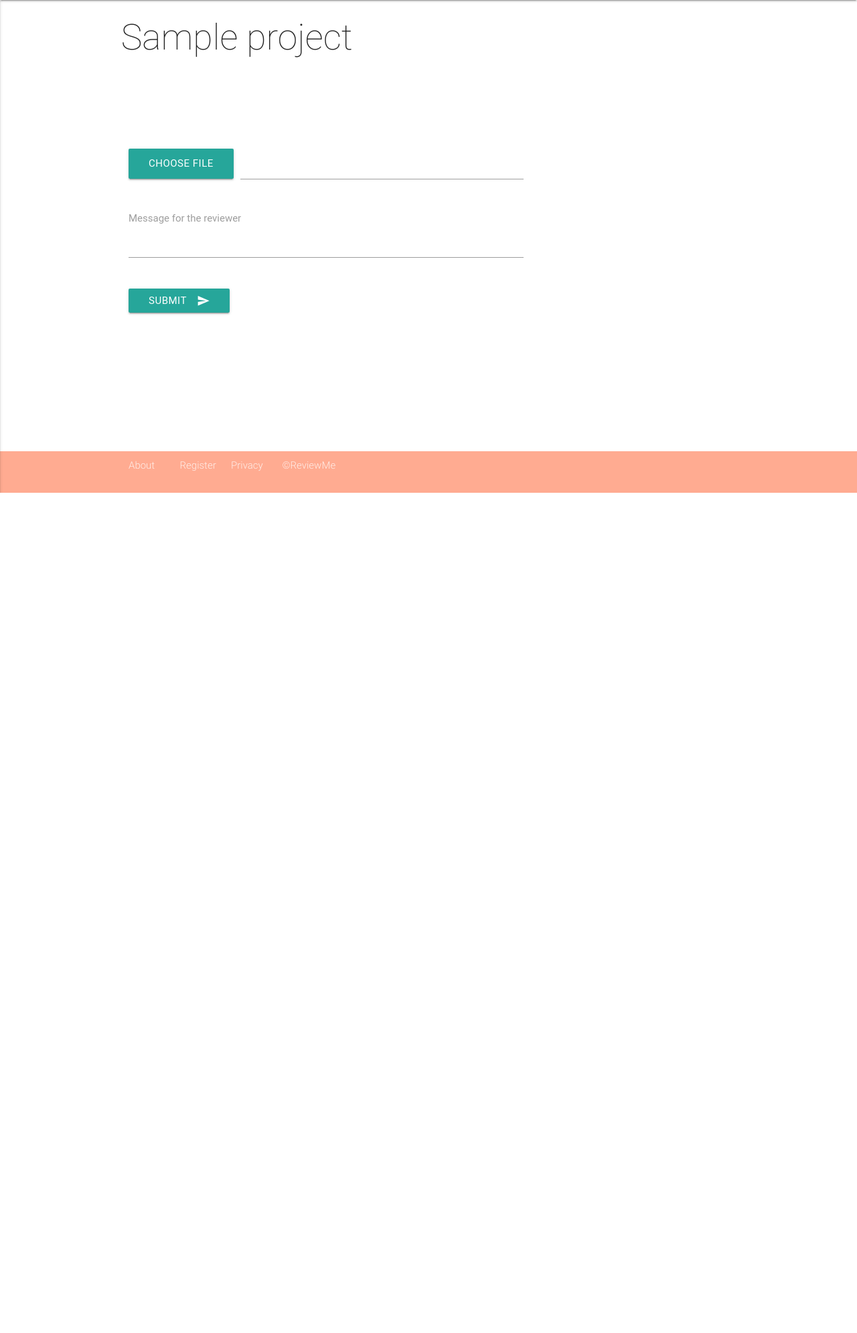
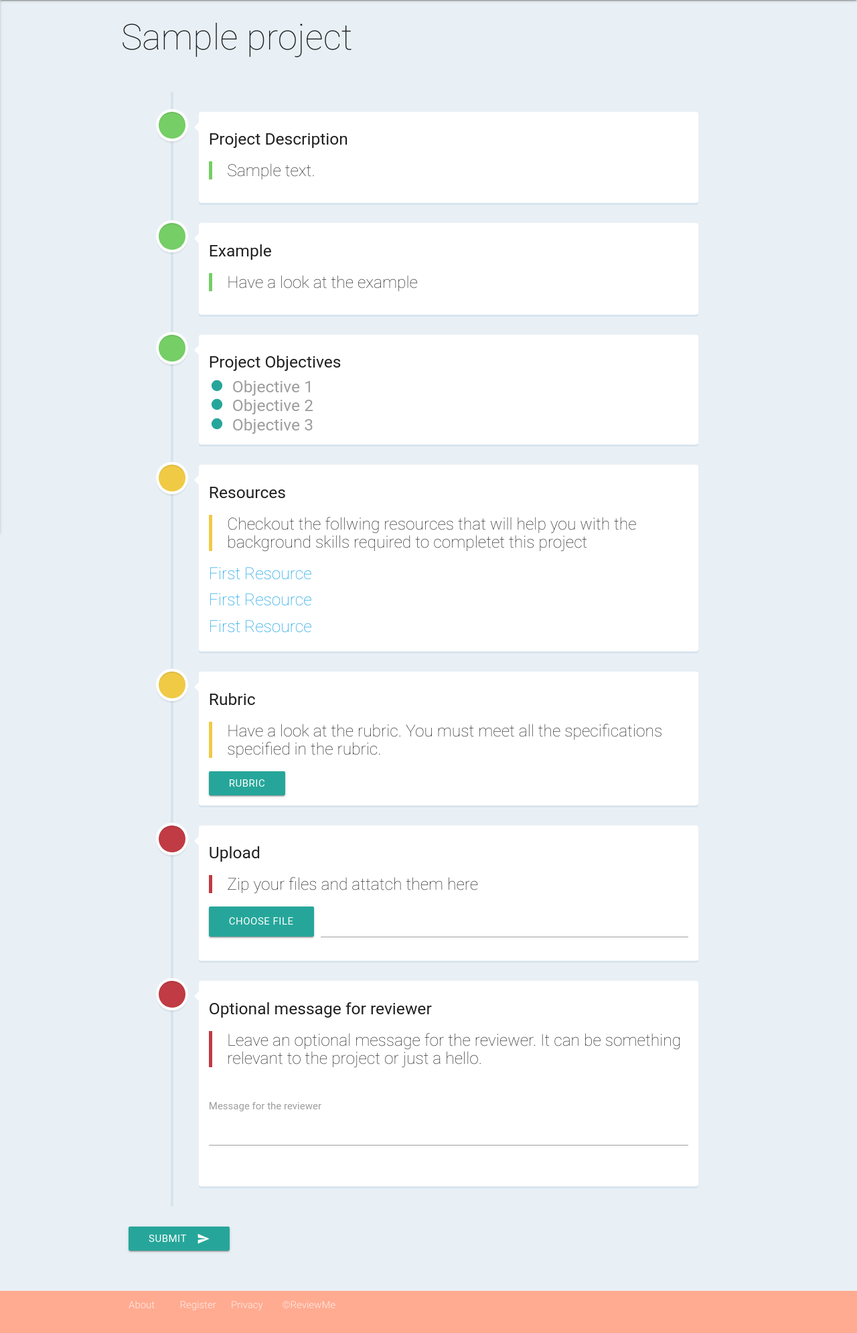
Before and after one commit to manibatra/reviewme, a Django app: page /content/categories/projects/1/ in a window 1280 px wide. Shown: the part 64-2055 px from the top of the page at 67% size. Before the commit the page ends 800 px from the top, so only its background shows below. Run offline with Django 3.2, Linux system fonts and the light colour scheme; tables that the repository leaves empty hold one stand-in row (values such as "Sample post"); some libraries are stand-ins or nearby versions; some web fonts are replaced.

Commit message:
modified page design

```diff
--- a/reviewme/projects/templates/projects/projectdetail.html
+++ b/reviewme/projects/templates/projects/projectdetail.html
@@ -11,6 +11,8 @@
  <!-- Compiled and minified CSS -->
   <link rel="stylesheet" href="https://cdnjs.cloudflare.com/ajax/libs/materialize/0.97.6/css/materialize.min.css">
   <link rel="stylesheet" href="{% static 'css/helper.css' %}">
+  <link rel="stylesheet" href="{% static 'projects/css/style.css' %}">
+
   </head>
 <body>
  <nav class="light-blue lighten-1" role="navigation">
@@ -38,10 +40,88 @@
        <div class="row left-align">
         <h2 class="thin">{{ project.name }}</h2>
       </div>
-      <div class="row margin-top-100">
-        <div class="col s12 m8">
-          <form id="submitForm" action="{% url 'projects:submit_project' project.id %}" enctype="multipart/form-data" method="post">
+        <section id="cd-timeline" class="cd-container">
+    <div class="cd-timeline-block">
+      <div class="cd-timeline-img cd-picture">
+      </div> <!-- cd-timeline-img -->
+
+      <div class="cd-timeline-content">
+       <h5>Project Description</h5>
+        <h5 class="thin"><blockquote class="green-border">{{ project.description }}</blockquote></h5>
+      </div> <!-- cd-timeline-content -->
+    </div> <!-- cd-timeline-block -->
+
+     <div class="cd-timeline-block">
+      <div class="cd-timeline-img cd-picture">
+      </div> <!-- cd-timeline-img -->
+
+      <div class="cd-timeline-content">
+       <h5>Example</h5>
+        <h5 class="thin"><blockquote class="green-border">Have a look at the example</blockquote></h5>
+      </div> <!-- cd-timeline-content -->
+    </div> <!-- cd-timeline-block -->
+
+    <div class="cd-timeline-block">
+      <div class="cd-timeline-img cd-picture">
+      </div> <!-- cd-timeline-img -->
+
+      <div class="cd-timeline-content">
+        <h5>Project Objectives</h2>
+        <div class="col s12 m12">
+           <input name="group1" type="radio" checked="checked" disable="disabled" id="test1" />
+          <label for="test1"><h5 class="margin-top-0">Objective 1</h5></label>
+        </div>
+        <div class="col s12 m12">
+           <input name="group2" type="radio" checked="checked" disable="disabled" id="test1" />
+          <label for="test1"><h5 class="margin-top-0">Objective 2</h5></label>
+        </div>
+        <div class="col s12 m12">
+           <input name="group3" type="radio" checked="checked" disable="disabled" id="test1" />
+          <label for="test1"><h5 class="margin-top-0">Objective 3</h5></label>
+        </div>
+      </div> <!-- cd-timeline-content -->
+    </div> <!-- cd-timeline-block -->
+
+     <div class="cd-timeline-block">
+      <div class="cd-timeline-img cd-location">
+      </div> <!-- cd-timeline-img -->
+
+      <div class="cd-timeline-content">
+        <h5>Resources</h5>
+        <h5 class="thin"><blockquote class="yellow-border">Checkout the follwing resources that will help you with the background skills required to completet this project</blockquote></h5>
+         <div class="col s12 m12">
+           <a href=""><h5 class="thin"> First Resource</h5> </a>
+        </div>
+        <div class="col s12 m12">
+           <a href=""><h5 class="thin"> First Resource</h5> </a>
+        </div>
+        <div class="col s12 m12">
+           <a href=""><h5 class="thin"> First Resource</h5> </a>
+        </div>
+      </div> <!-- cd-timeline-content -->
+    </div> <!-- cd-timeline-block -->
+
+    <div class="cd-timeline-block">
+      <div class="cd-timeline-img cd-location">
+      </div> <!-- cd-timeline-img -->
+
+      <div class="cd-timeline-content">
+        <h5>Rubric</h5>
+        <h5 class="thin"><blockquote class="yellow-border">Have a look at the rubric. You must meet all the specifications specified in the rubric.</blockquote></h5>
+        <a href="/content/submission/{{dictionary.id}}/" class="waves-effect waves-light btn">Rubric</a>
+      </div> <!-- cd-timeline-content -->
+    </div> <!-- cd-timeline-block -->
+
+
+    <div class="cd-timeline-block">
+      <div class="cd-timeline-img cd-movie">
+      </div> <!-- cd-timeline-img -->
+
+      <div class="cd-timeline-content">
+        <h5>Upload</h5>
+        <form id="submitReviewForm" action="{% url 'projects:submit_project' project.id %}" enctype="multipart/form-data" method="post">
             {% csrf_token %}
+        <h5 class="thin"><blockquote class="red-border">Zip your files and attatch them here</blockquote></h5>
         <div class="file-field input-field">
           <div class="btn">
             <span>Choose File</span>
@@ -51,12 +131,29 @@
             <input class="file-path validate" type="text">
           </div>
         </div>
+
+      </div> <!-- cd-timeline-content -->
+    </div> <!-- cd-timeline-block -->
+
+    <div class="cd-timeline-block">
+      <div class="cd-timeline-img cd-movie">
+      </div> <!-- cd-timeline-img -->
+
+      <div class="cd-timeline-content">
+        <h5>Optional message for reviewer</h5>
+        <h5 class="thin"><blockquote class="red-border">Leave an optional message for the reviewer. It can be something relevant to the project or just a hello. </blockquote></h5>
         <div class="row">
           <div class="input-field col s12 m12">
-                <textarea id="icon_prefix2" name="note" class="materialize-textarea"></textarea>
+            <textarea id="icon_prefix2" name="feedback" class="materialize-textarea"></textarea>
             <label for="icon_prefix2">Message for the reviewer</label>
           </div>
         </div>
+      </div> <!-- cd-timeline-content -->
+    </div> <!-- cd-timeline-block -->
+
+  </section> <!-- cd-timeline -->
+      <div class="row margin-top-25">
+        <div class="col s12 m8">
             <div class="row">
               <div class="col s12 m12">
                 <button class="btn waves-effect waves-light" type="submit" name="action">Submit
```
Lines whose indentation alone changed are shown as unchanged.
